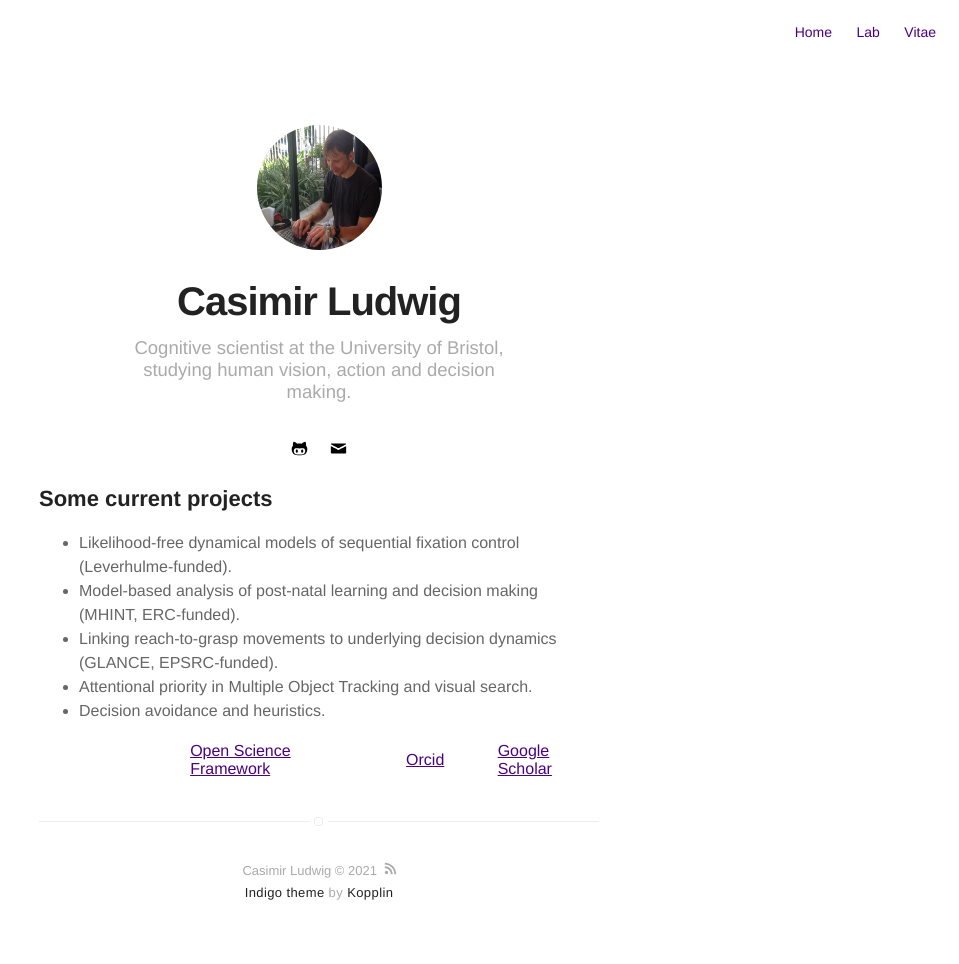
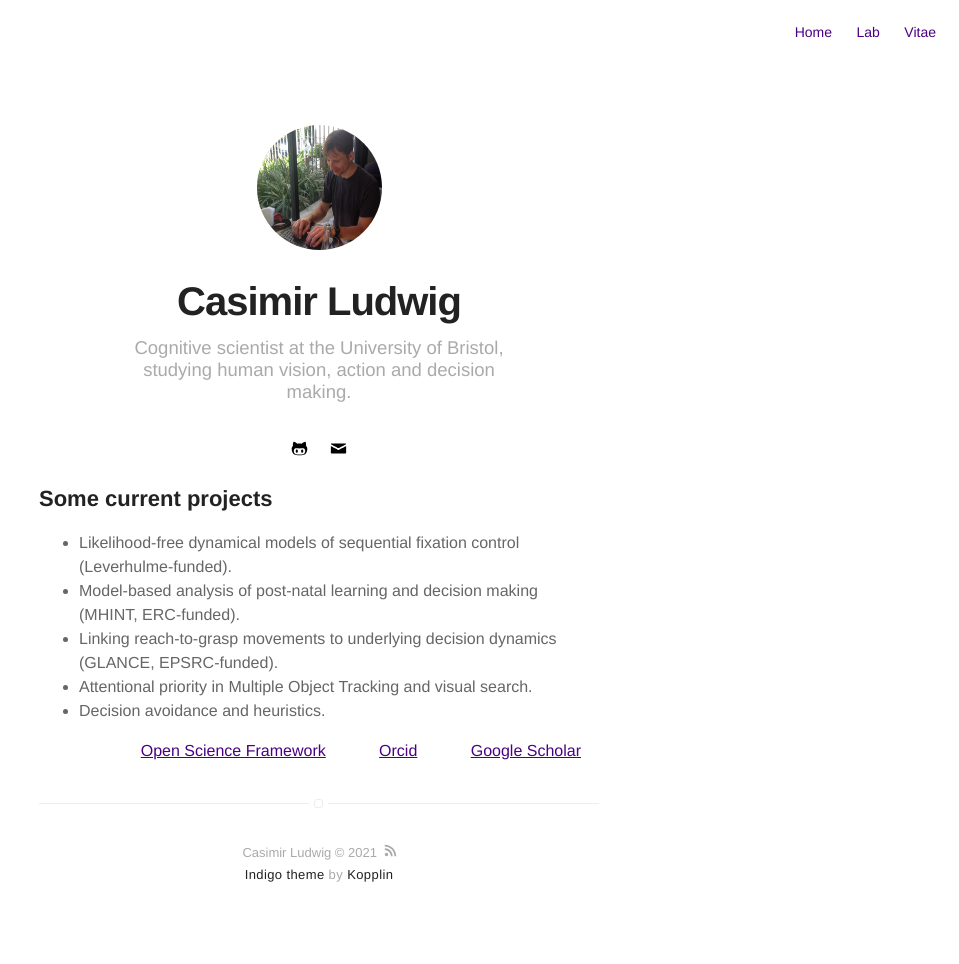
Before and after one commit to CasLudwig/CasLudwig.github.io, a Jekyll site: the page built from projects.md, in a window 1280 px wide. Shown: the whole page, without its empty margins (321-1280 px from the left). Built offline with Jekyll 4.4.1, drawn with Linux system fonts in a browser that asks for light colours; emoji names are drawn with the system emoji font.

Commit message:
Update projects.md

```diff
--- a/projects.md
+++ b/projects.md
@@ -12,4 +12,4 @@ layout: page
 - Decision avoidance and heuristics.
 
 
-| <span style="color:white"> &nbsp </span> | <span style="color:white"> &nbsp </span> | <span style="color:white"> &nbsp </span> | [Open Science Framework](https://osf.io/5awcm/){:target="_blank"} | <span style="color:white"> &nbsp </span> | [Orcid](https://orcid.org/0000-0003-4656-0751){:target="_blank"} | <span style="color:white"> &nbsp </span> | [Google Scholar](http://scholar.google.com/citations?user=https://scholar.google.co.uk/citations?user=kyGMxeQAAAAJ&hl=en){:target="_blank"} |
+| <span style="color:white"> &nbsp </span> | <span style="color:white"> &nbsp </span> | [Open Science Framework](https://osf.io/5awcm/){:target="_blank"} | <span style="color:white"> &nbsp </span> | [Orcid](https://orcid.org/0000-0003-4656-0751){:target="_blank"} | <span style="color:white"> &nbsp </span> | [Google Scholar](http://scholar.google.com/citations?user=https://scholar.google.co.uk/citations?user=kyGMxeQAAAAJ&hl=en){:target="_blank"} |
```
